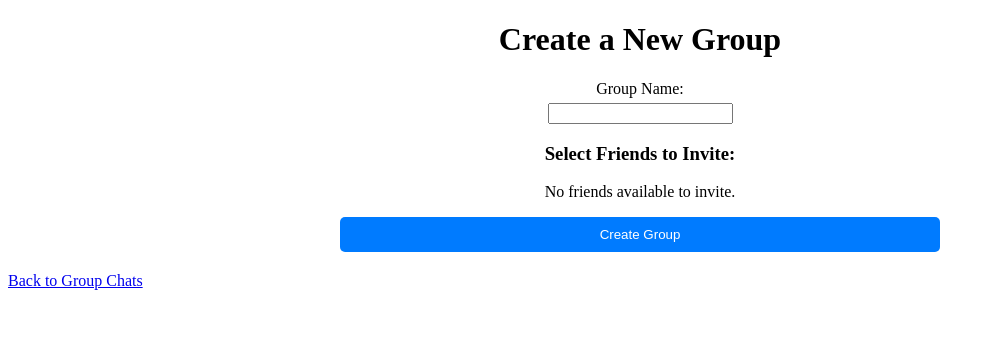
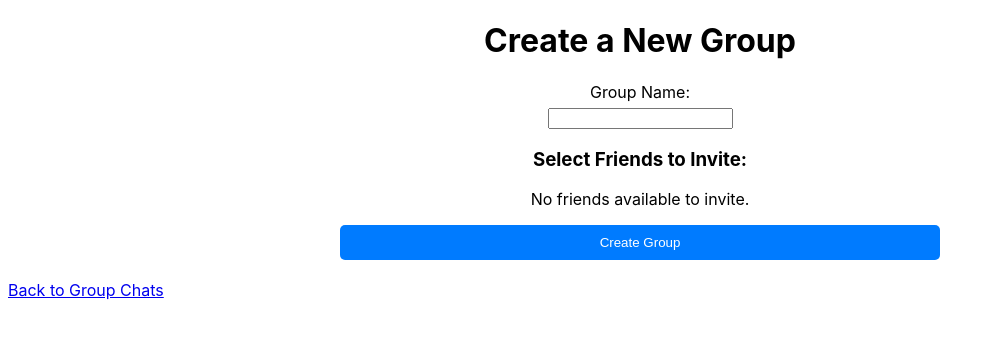
Before and after one commit to slimer37/108-video-share-site, a Flask app: page /create-group in a window 1280 px wide. Shown: the top 339 px of the page, without its empty margins (0-995 px from the left). Run offline with Flask 3, Linux system fonts and the light colour scheme; a user stored in the database is signed in; data comes from the database, SQL or seed files in the repository; data that the repository does not hold is empty.

Commit message:
use Inter as default font

```diff
--- a/static/styles.css
+++ b/static/styles.css
@@ -38,6 +38,14 @@ footer {
     border: 1px solid #ddd;
     border-radius: 5px;
     box-shadow: 0 2px 5px rgba(0, 0, 0, 0.1);
+}
+
+body {
+    /* default font */
+    font-family: "Inter", serif;
+    font-optical-sizing: auto;
+    font-weight: 400;
+    font-style: normal;
 }
 
 /* Headings and general text alignment */
```
